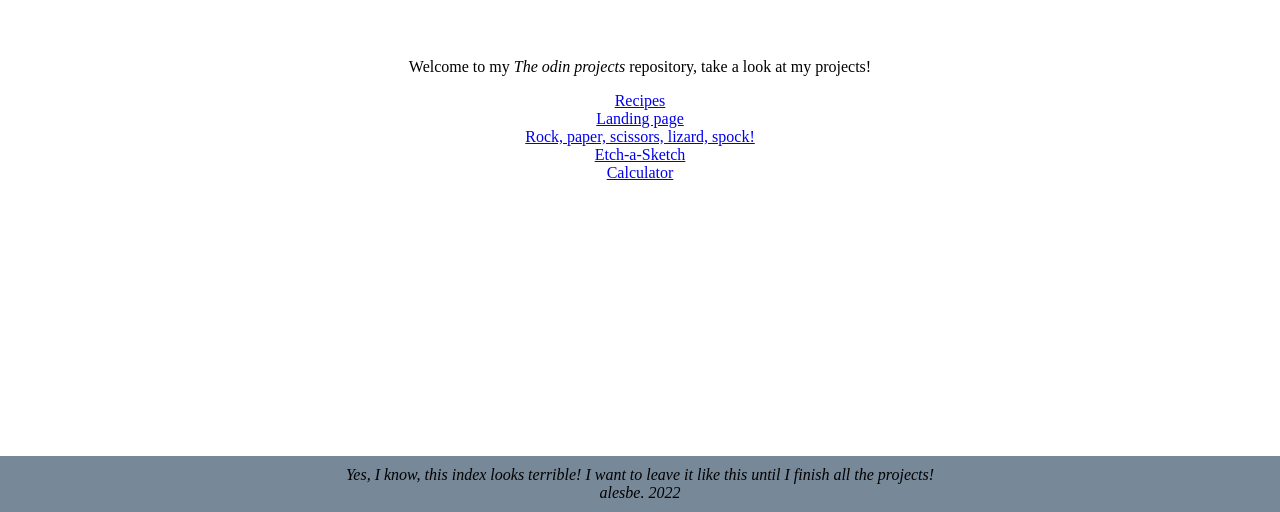
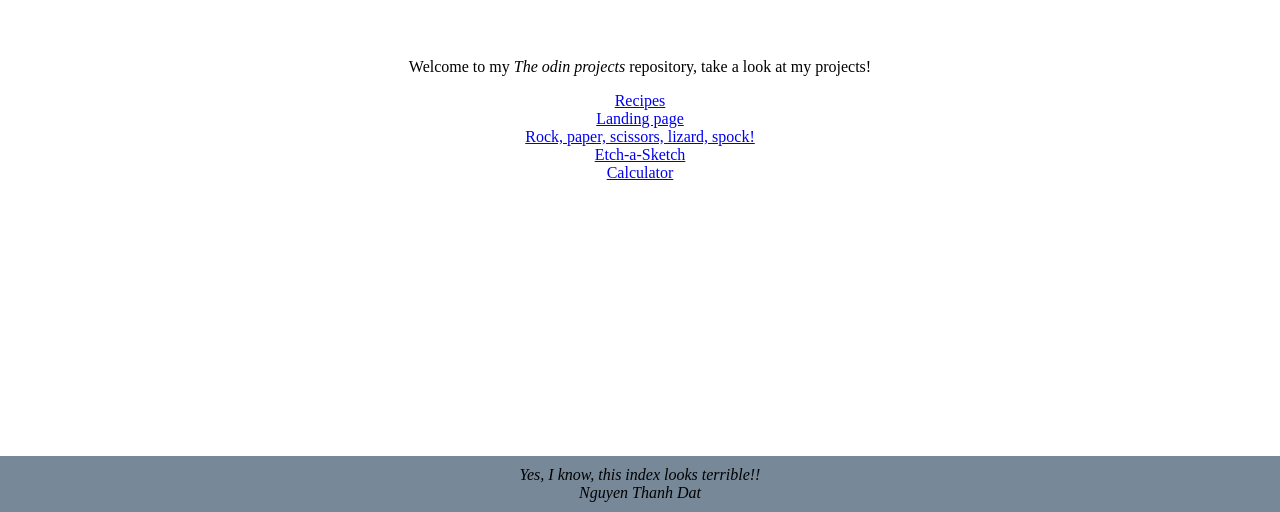
Before and after one commit to 20120054/Odin-projects, a plain HTML site: page index.html in a window 1280 px wide. Shown: the part 288-800 px from the top of the page. Drawn offline with Linux system fonts and the light colour scheme.

Commit message:
Update index.html

```diff
--- a/index.html
+++ b/index.html
@@ -20,8 +20,8 @@
 
         <footer>
             <div id="footer-container">
-                <div><em>Yes, I know, this index looks terrible! I want to leave it like this until I finish all the projects!</em></div>
-                <div><em>alesbe. 2022</em></div>
+                <div><em>Yes, I know, this index looks terrible!!</em></div>
+                <div><em>Nguyen Thanh Dat</em></div>
             </div>
         </footer>
     </body>
```
